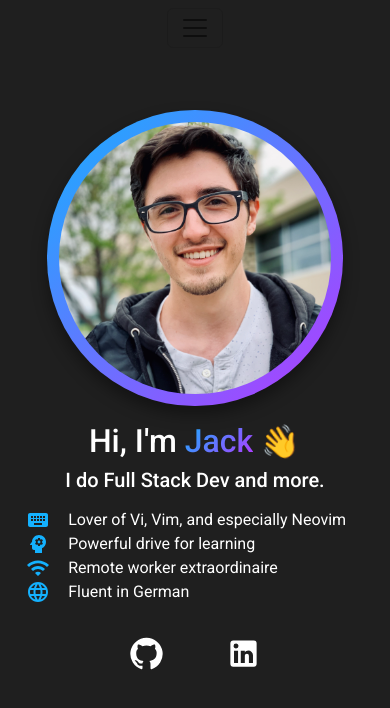
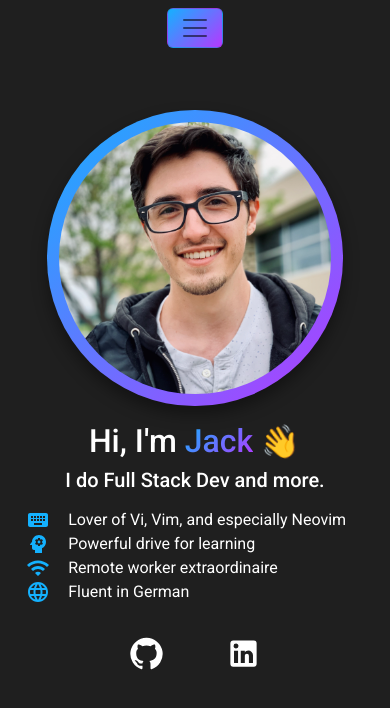
Before and after one commit to jzfraser/jzfraser.github.io, a React (Vite) app: page /#/ in a window 390 px wide. Shown: the top 708 px of the page. Built offline with nearby package versions, Linux system fonts and the light colour scheme.

Commit message:
better mobile navbar

```diff
--- a/src/components/NavBar.tsx
+++ b/src/components/NavBar.tsx
@@ -43,13 +43,14 @@ export function NavBar() {
   const path = pathname === "/" ? "home" : removeLeadingSlash(pathname);
 
   return (
-    <Navbar expand="sm" collapseOnSelect className="navbar">
-      <Navbar.Toggle aria-controls="basic-navbar-nav" />
+    <Navbar expand="sm" collapseOnSelect>
+      <Navbar.Toggle className="hamburger" aria-controls="basic-navbar-nav" />
       <Navbar.Collapse id="basic-navbar-nav" className="nav">
         <Nav className="nav">
           {links.map((link, index) => {
-            const linkClassNames = `navlink ${link.variant ? link.variant : ""
-              }`;
+            const linkClassNames = `navlink ${
+              link.variant ? link.variant : ""
+            }`;
             return (
               <Nav.Link
                 eventKey={index}
--- a/src/styles/NavBar.scss
+++ b/src/styles/NavBar.scss
@@ -36,3 +36,13 @@
     font-size: 3rem;
   }
 }
+
+.initials {
+  @media (max-width: 576px) {
+    display: none;
+  }
+}
+
+.hamburger {
+  background-image: $gradient;
+}
```
